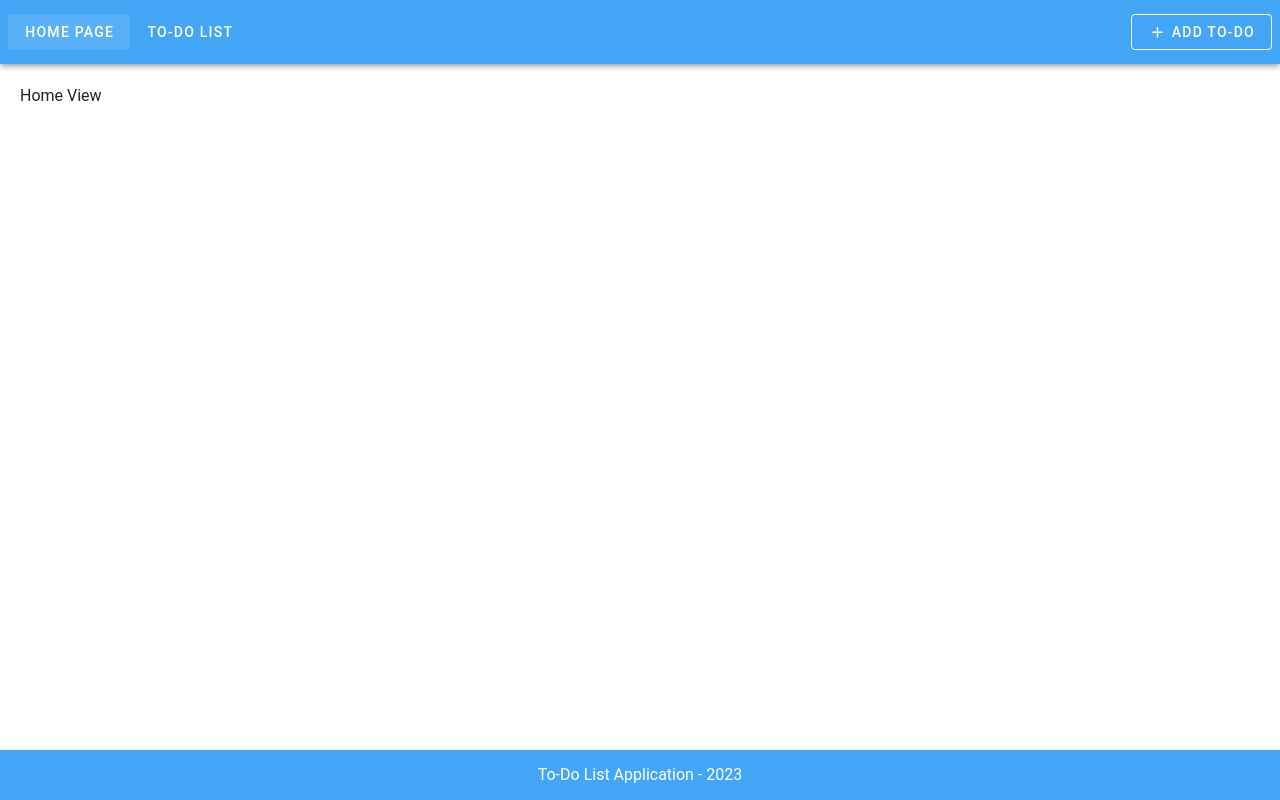
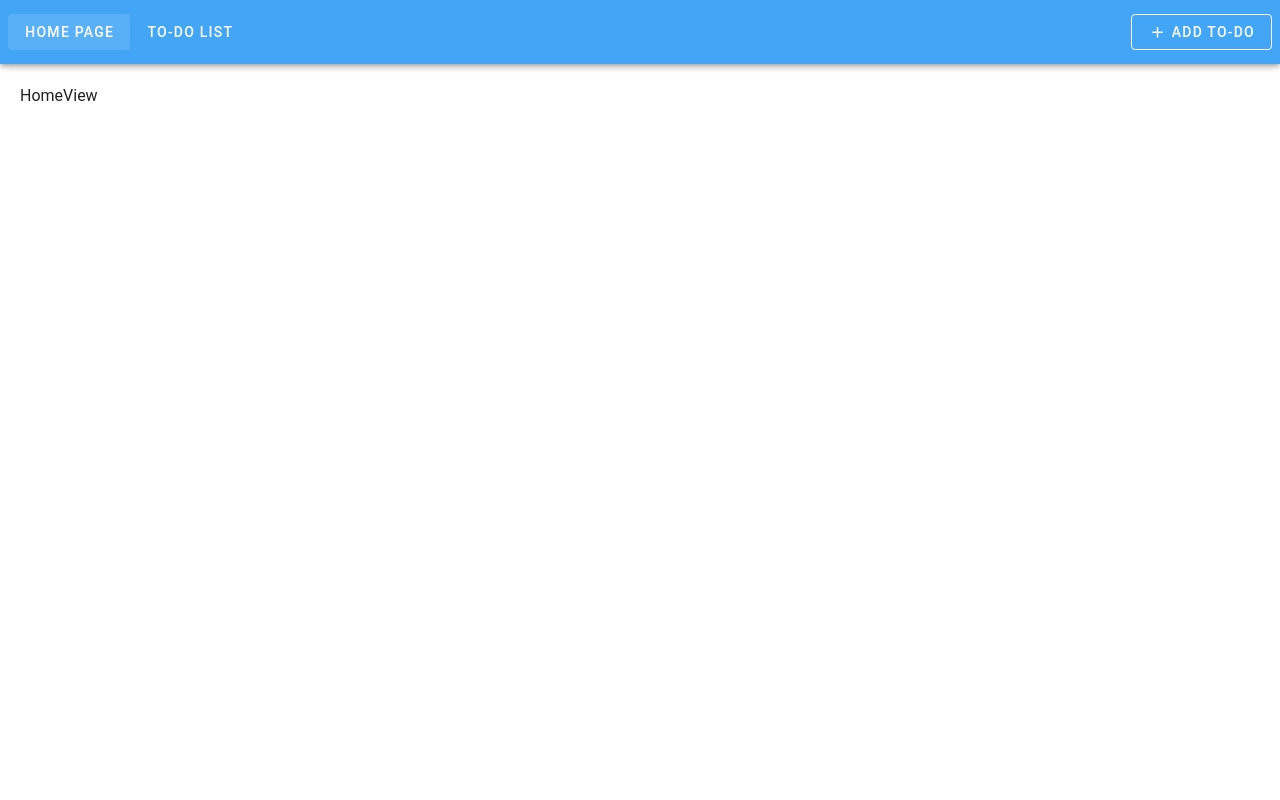
Before and after one commit to muhammederdinc/to-do-app, a Vue app: page / in a window 1280 px wide. Shown: the top 800 px of the page. Built offline with nearby package versions, Linux system fonts and the light colour scheme.

Commit message:
chore: update HomeView

```diff
--- a/src/views/HomeView.vue
+++ b/src/views/HomeView.vue
@@ -1,3 +1,9 @@
+<script setup>
+const title = 'HomeView'
+</script>
+
 <template>
-  Home View
+  <div style="height: 1400px;">
+    {{ title }}
+  </div>
 </template>
```
